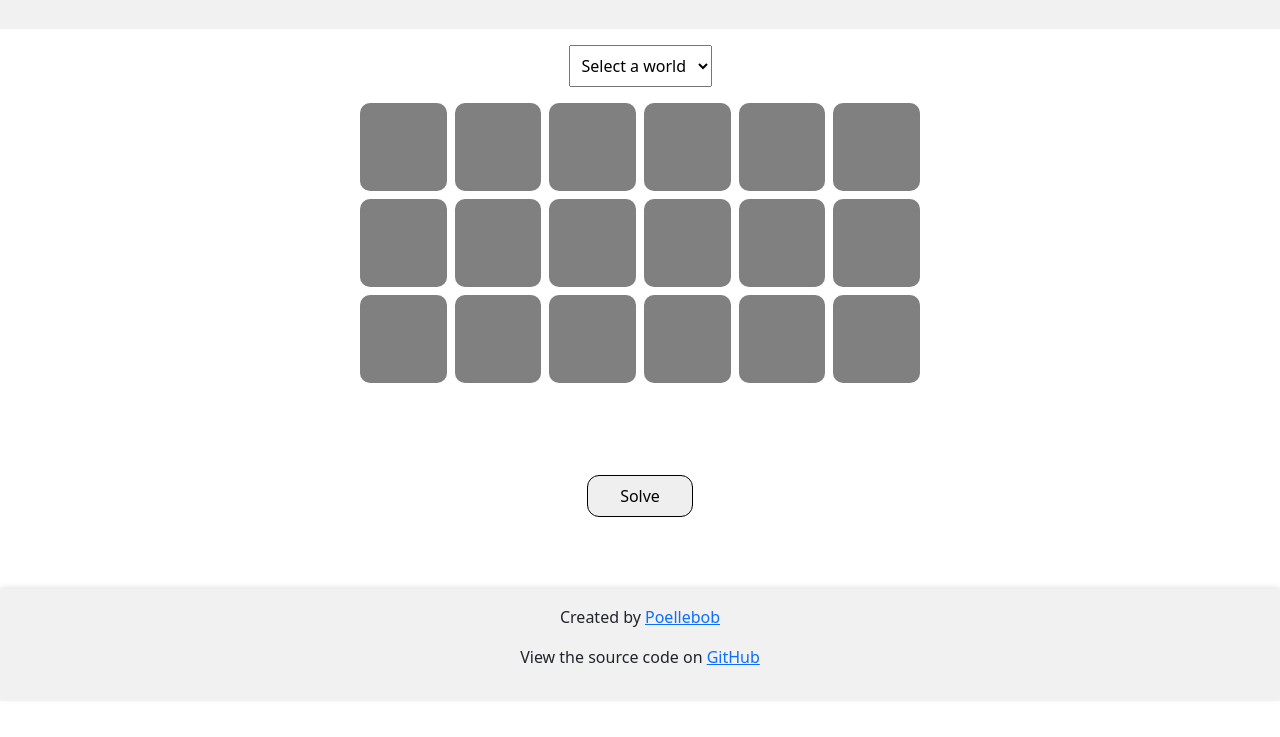
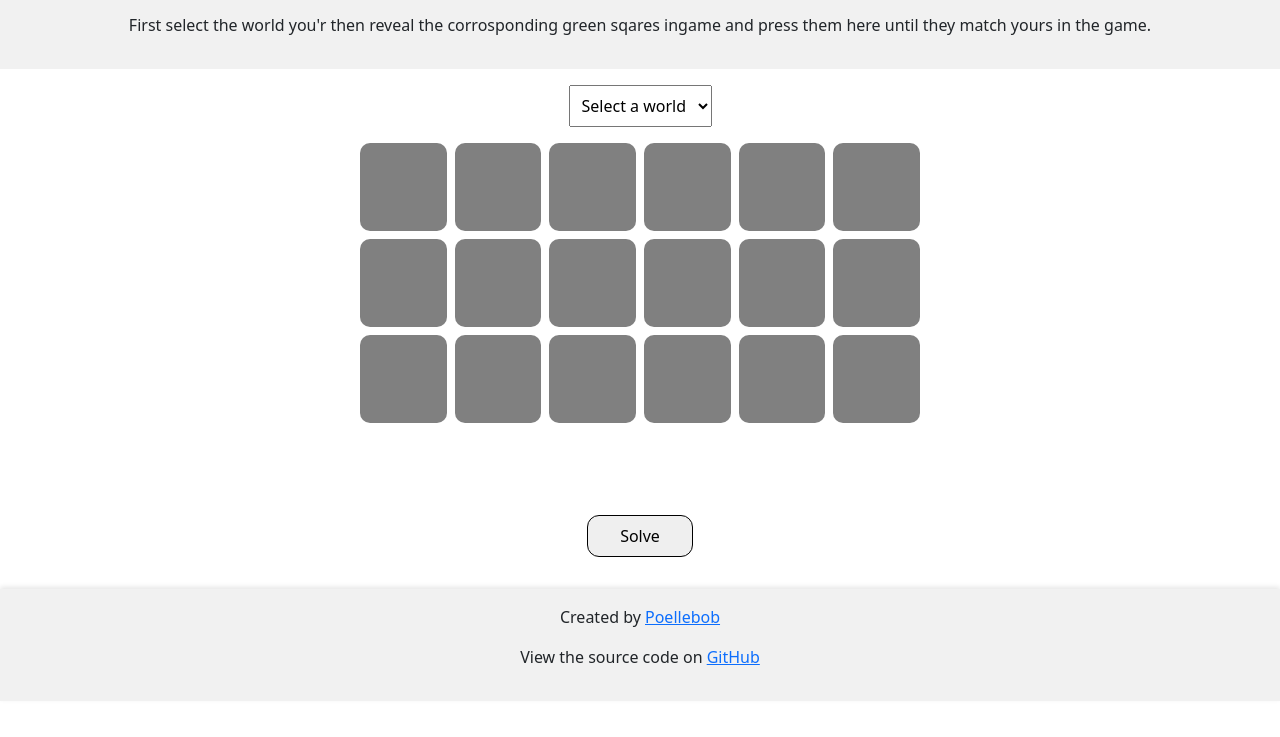
Before and after one commit to Poellebob/nsmbw-red-mushroom-house-solver, a plain HTML site: page index.html in a window 1280 px wide. Shown: the part 99-836 px from the top of the page. Before the commit the page ends 800 px from the top, so only its background shows below. Drawn offline with nearby package versions, Linux system fonts and the light colour scheme.

Commit message:
added explenation

```diff
--- a/index.html
+++ b/index.html
@@ -15,6 +15,9 @@
                 that helps you solve the red mushroom house puzzles in
                 New Super Mario Bros. Wii. All the combinations are
                 <a href="html/info.html">here</a>
+            </p>
+            <p>
+                First select the world you'r then reveal the corrosponding green sqares ingame and press them here until they match yours in the game.
             </p>
         </header>
 
```
